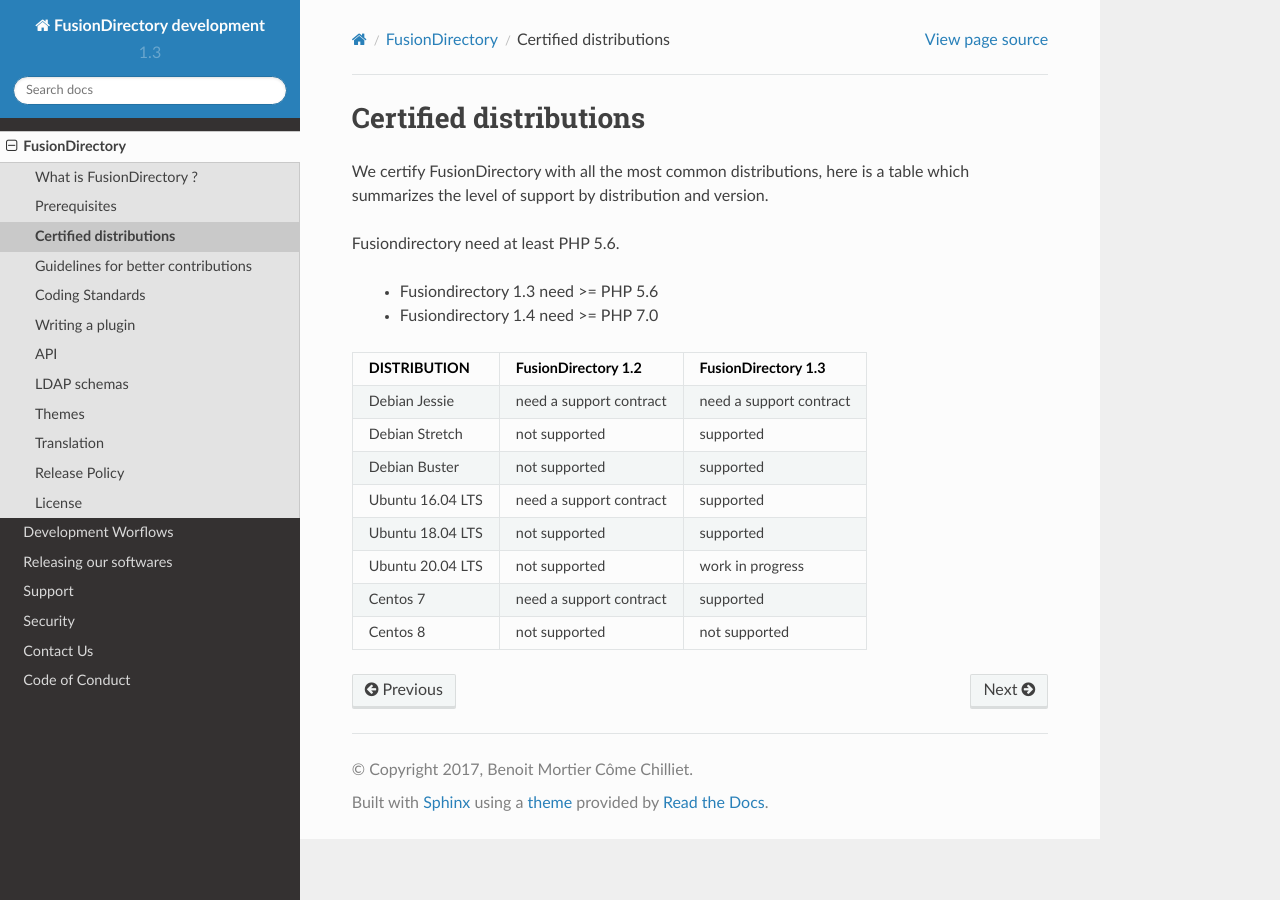
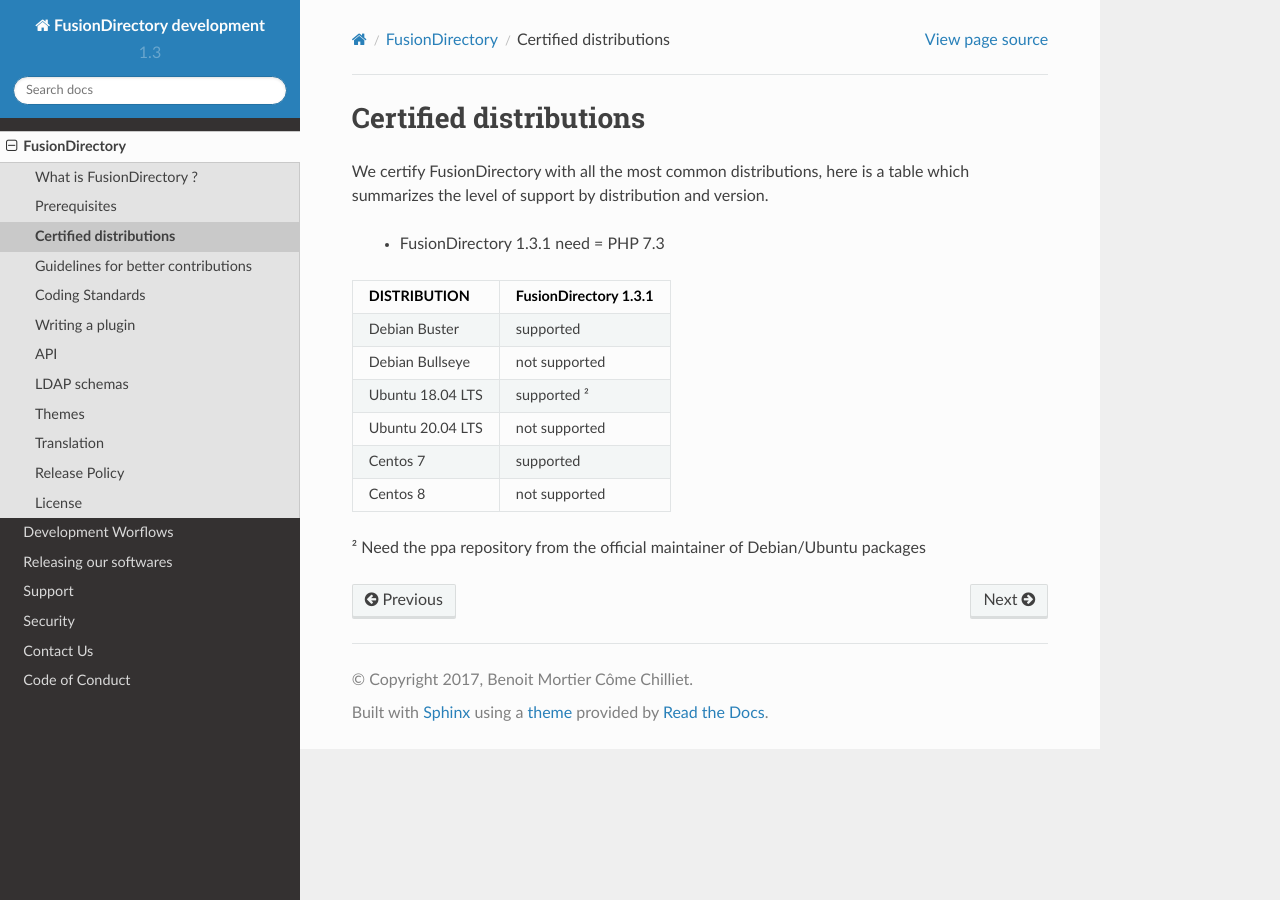
Before and after one commit to fusiondirectory/fusiondirectory-dev-manual, a Sphinx documentation site: the page built from source/fusiondirectory/distribution/certified-distribution.rst, in a window 1280 px wide. Built offline with Sphinx 7.4.7 and the Read the Docs theme 2.0.0, drawn with Linux system fonts in a browser that asks for light colours.

Commit message:
:mabulance: fix(distributions) update the certified distribution matrix
Signed-off-by: Benoit Mortier <benoit.mortier@fusiondirectory.org>

```diff
--- a/source/fusiondirectory/distribution/certified-distribution.rst
+++ b/source/fusiondirectory/distribution/certified-distribution.rst
@@ -4,22 +4,19 @@
 
 We certify FusionDirectory with all the most common distributions, here is a table which summarizes the level of support by distribution and version.
 
-Fusiondirectory need at least PHP 5.6.
+ * FusionDirectory 1.3.1 need = PHP 7.3
 
- * Fusiondirectory 1.3 need >= PHP 5.6
- * Fusiondirectory 1.4 need >= PHP 7.0
+================= ========================
+DISTRIBUTION      FusionDirectory 1.3.1
+================= ========================
+Debian Buster     supported
+Debian Bullseye   not supported
+----------------- ------------------------
+Ubuntu 18.04 LTS  supported ²
+Ubuntu 20.04 LTS  not supported
+----------------- ------------------------
+Centos 7          supported
+Centos 8          not supported
+================= ========================
 
-================= ======================== =======================
-DISTRIBUTION      FusionDirectory 1.2      FusionDirectory 1.3
-================= ======================== =======================
-Debian Jessie     need a support contract  need a support contract
-Debian Stretch    not supported            supported
-Debian Buster     not supported            supported
------------------ ------------------------ -----------------------
-Ubuntu 16.04 LTS  need a support contract  supported
-Ubuntu 18.04 LTS  not supported            supported
-Ubuntu 20.04 LTS  not supported            work in progress
------------------ ------------------------ -----------------------
-Centos 7          need a support contract  supported
-Centos 8          not supported            not supported
-================= ======================== =======================
+² Need the ppa repository from the official maintainer of Debian/Ubuntu packages
```
